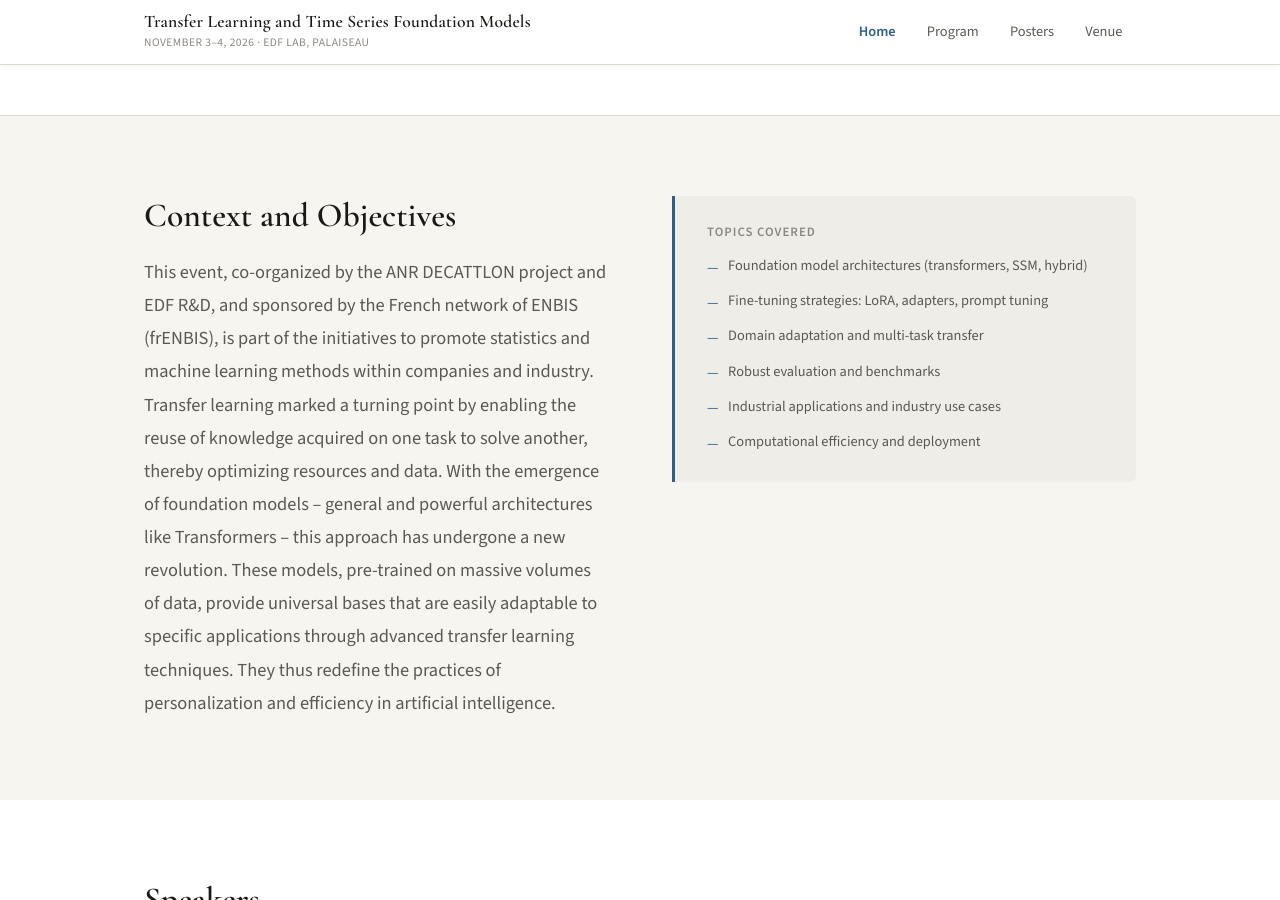
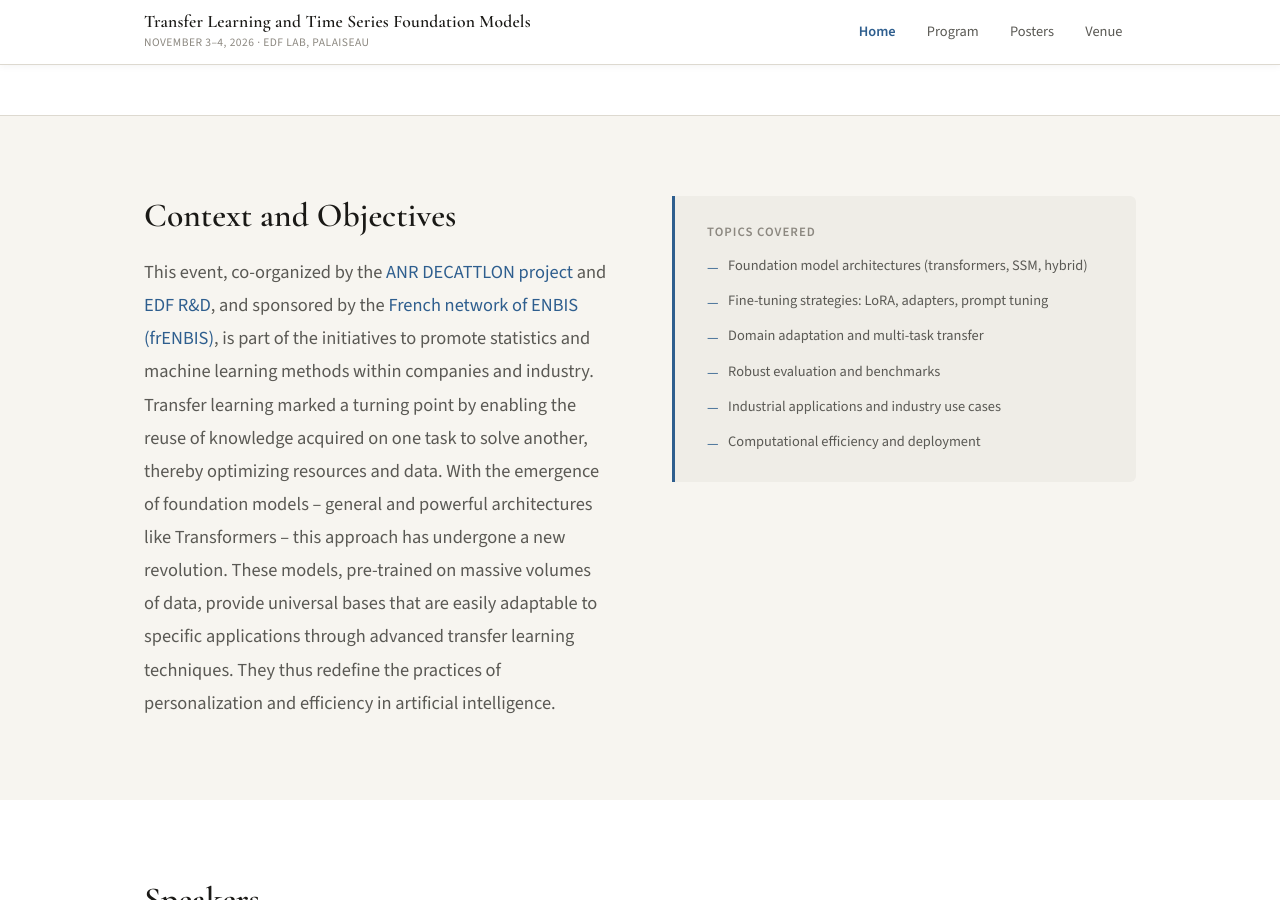
Before and after one commit to yvenn-amara/DECATTLON, a Jekyll site: the page built from index.md, in a window 1280 px wide and 900 px high, scrolled down 479 px. Built offline with Jekyll 4.4.1, drawn with Linux system fonts in a browser that asks for light colours; part of the change alters nothing that is shown.

Commit message:
Enhance event description with project links
Updated event description with links to relevant projects and organizations.

```diff
--- a/index.md
+++ b/index.md
@@ -33,7 +33,7 @@ title: Home
     <div class="intro-grid">
       <div class="intro-text">
         <h2>Context and Objectives</h2>
-        <p class="lead">This event, co-organized by the ANR DECATTLON project and EDF R&D, and sponsored by the French network of ENBIS (frENBIS), is part of the initiatives to promote statistics and machine learning methods within companies and industry.
+        <p class="lead">This event, co-organized by the <a href="https://anr.fr/Projet-ANR-24-CE40-3341" target="_blank" rel="noopener noreferrer">ANR DECATTLON project</a> and <a href="https://www.edf.fr/groupe-edf/innover/rd-un-savoir-faire-mondial" target="_blank" rel="noopener noreferrer">EDF R&amp;D</a>, and sponsored by the <a href="https://enbis.org/activities/ln/frenbis/" target="_blank" rel="noopener noreferrer">French network of ENBIS (frENBIS)</a>, is part of the initiatives to promote statistics and machine learning methods within companies and industry.
 Transfer learning marked a turning point by enabling the reuse of knowledge acquired on one task to solve another, thereby optimizing resources and data. With the emergence of foundation models – general and powerful architectures like Transformers – this approach has undergone a new revolution. These models, pre-trained on massive volumes of data, provide universal bases that are easily adaptable to specific applications through advanced transfer learning techniques. They thus redefine the practices of personalization and efficiency in artificial intelligence.</p>
       </div>
       <aside class="intro-aside">
```
